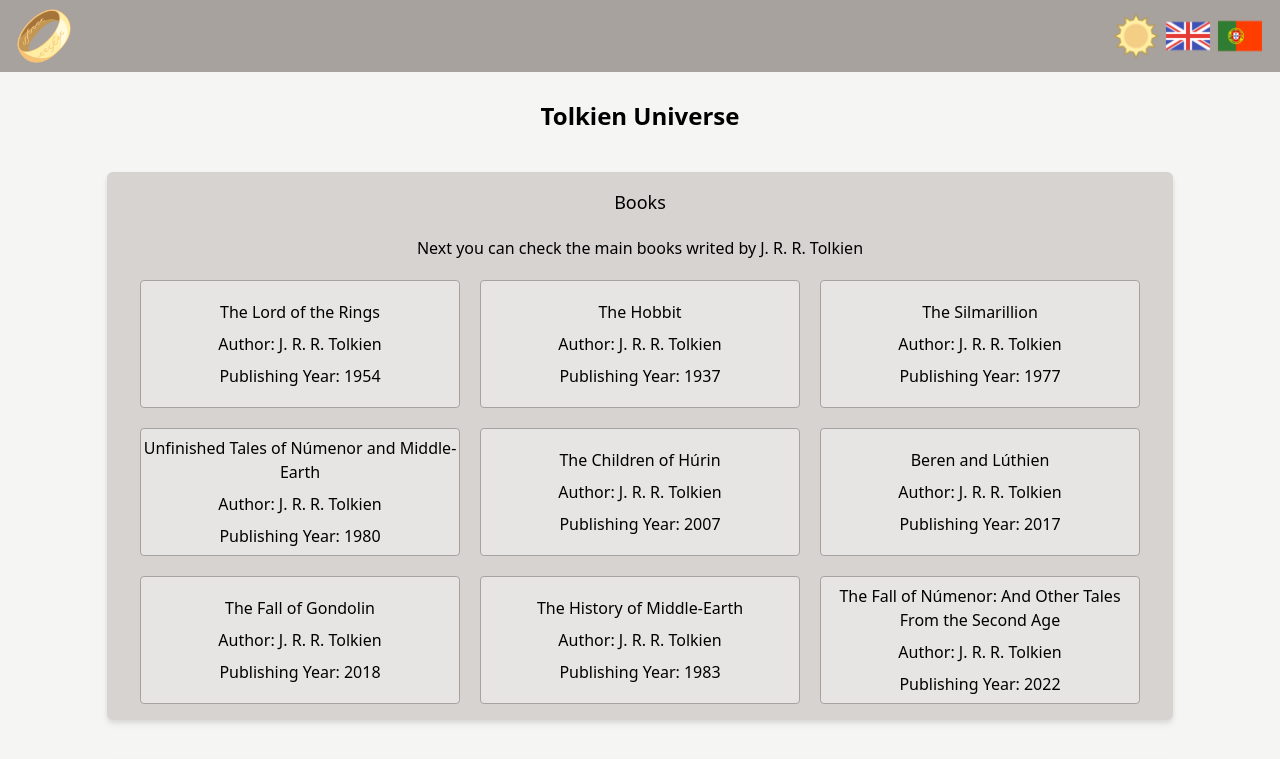
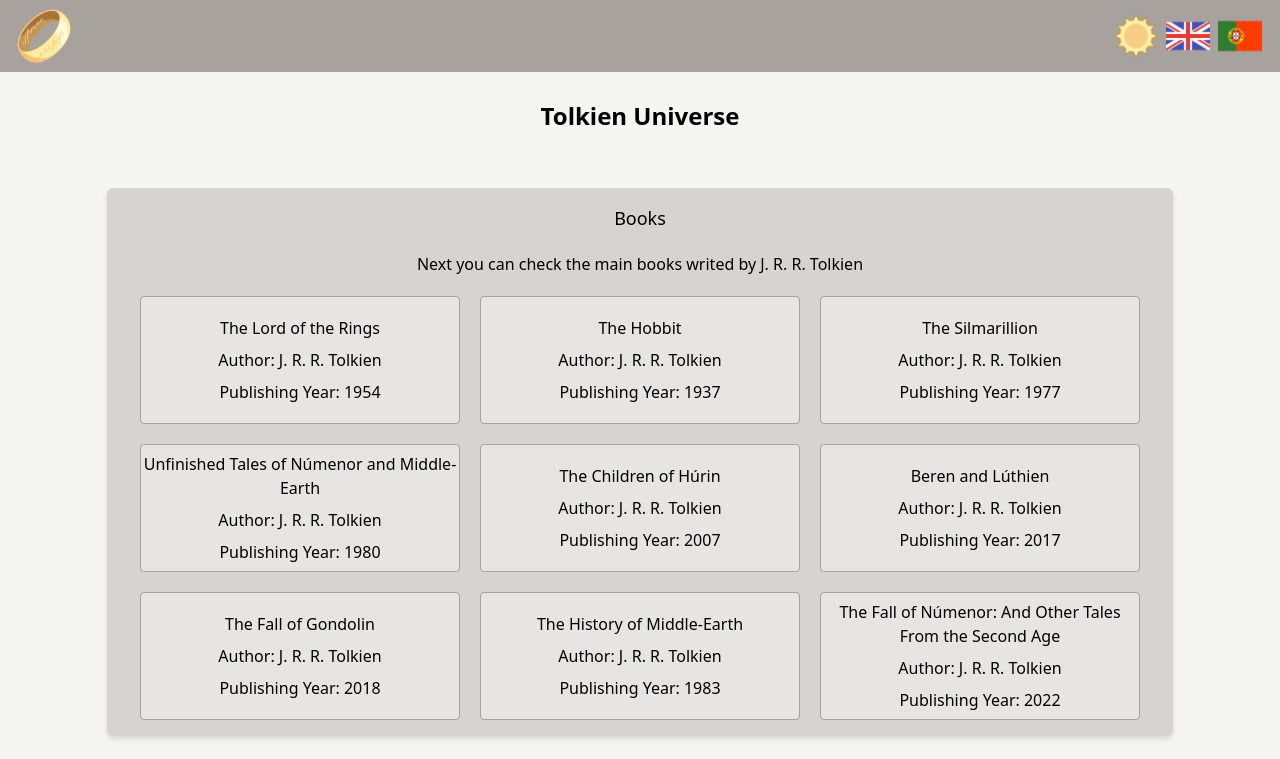
Before and after one commit to Matheus-Pombeiro/tolkien-universe, a React (Create React App) app: page / in a window 1280 px wide. Shown: the top 759 px of the page. Built offline with nearby package versions, Linux system fonts and the light colour scheme.

Commit message:
FIX: dark theme bg-color

```diff
--- a/src/components/Header/index.js
+++ b/src/components/Header/index.js
@@ -9,7 +9,7 @@
 
     // JSX Header
     return (
-        <header className="py-2 px-4 bg-stone-400 flex justify-between items-center dark:bg-stone-700">
+        <header className="py-2 px-4 bg-stone-400 flex justify-between items-center dark:bg-stone-600">
             <img src="/assets/logo.png" alt="Logo" className="h-12 xl:h-14"></img>
 
             <nav className="flex justify-between items-center gap-1">
--- a/src/components/Main/index.js
+++ b/src/components/Main/index.js
@@ -11,7 +11,7 @@
 
     // JSX
     return (
-        <main className="my-7 mx-auto flex flex-col justify-evenly items-center gap-10">
+        <main className="my-7 mx-auto flex flex-col justify-evenly items-center gap-14">
             <h1 className="text-center text-xl xl:text-2xl font-semibold">{t("Title")}</h1>
             <Books books = { props.books }/>
             <Movies movies = { props.movies }/>
```
